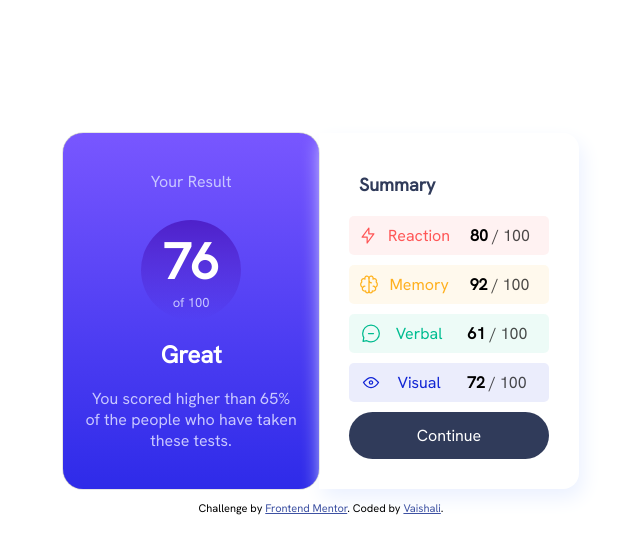
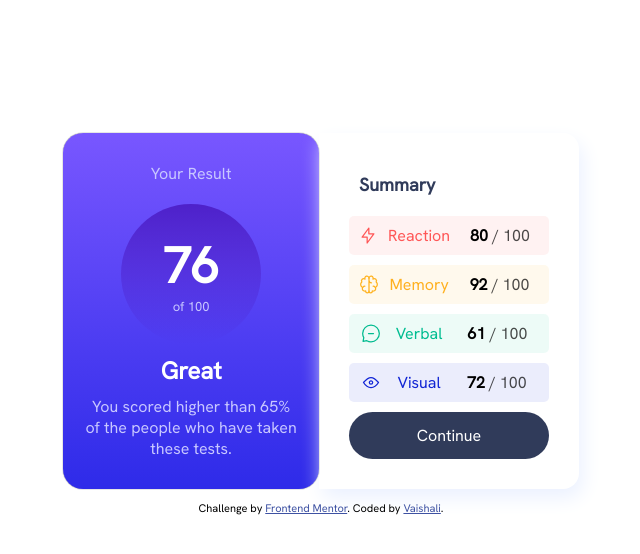
Before and after one commit to arcVaishali/results-summary-component-main, a plain HTML site: page index.html in a window 1280 px wide. Shown: the whole page, without its empty margins (319-959 px from the left). Drawn offline with Linux system fonts and the light colour scheme.

Commit message:
result radius increased

```diff
--- a/style.css
+++ b/style.css
@@ -39,11 +39,11 @@
     justify-content: center ;
     align-items: center ;
 
-    width : 100px ;
-    height : 100px ;
+    width : 140px ;
+    height : 140px ;
     padding : 20px ;
 
-    border-radius: 50px ;
+    border-radius: 70px ;
     background-image: linear-gradient(hsla(256, 72%, 46%, 1) , hsla(241, 72%, 46%, 0));
 }
 .score {
```
